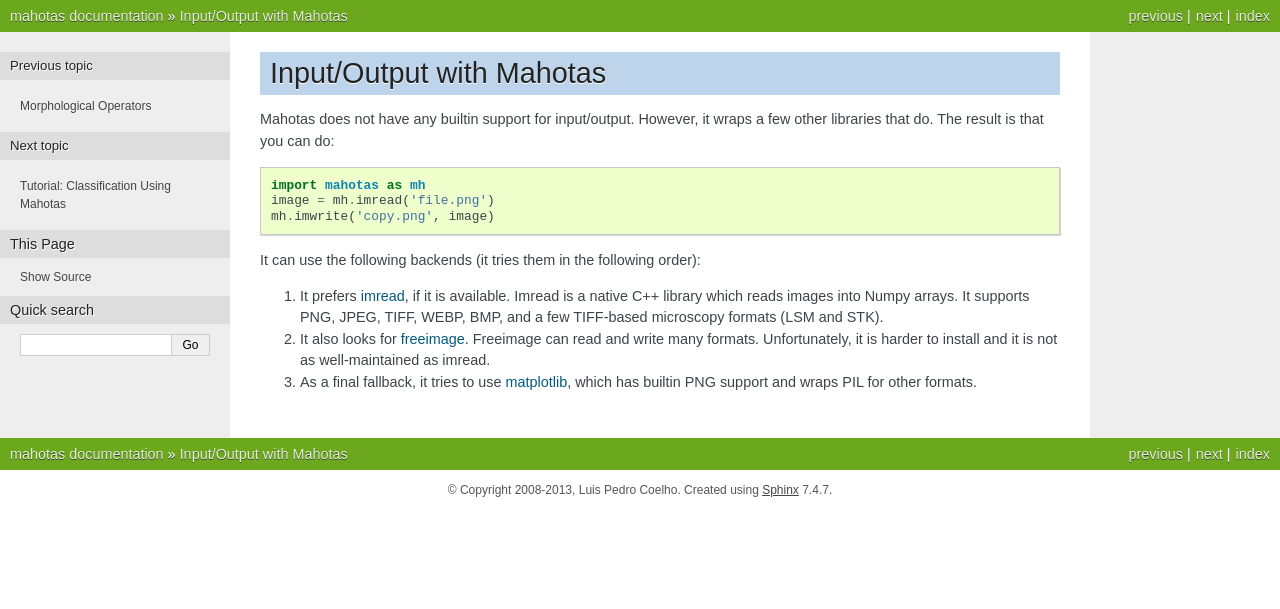
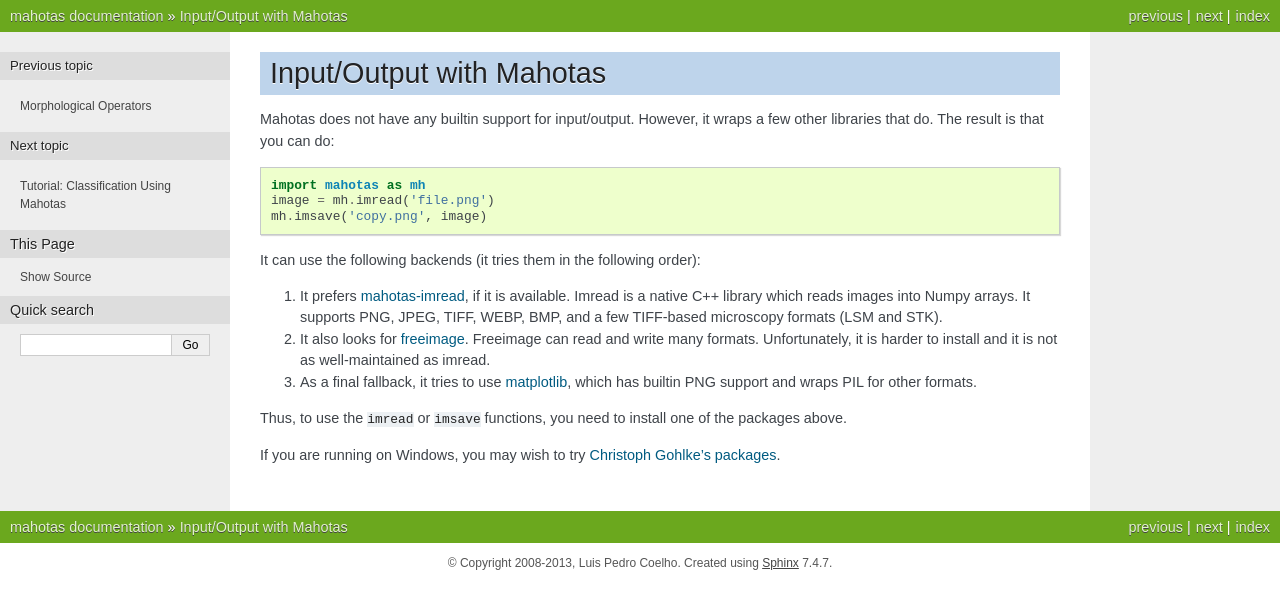
Before and after one commit to luispedro/mahotas, a Sphinx documentation site: the page built from docs/source/io.rst, in a window 1280 px wide. Shown: the top 609 px of the page. Built offline with Sphinx 7.4.7, drawn with Linux system fonts in a browser that asks for light colours; formulas are drawn with MathJax 3; the version number could not be read and is left out.

Commit message:
DOC Clarify & fix code example

```diff
--- a/docs/source/faq.rst
+++ b/docs/source/faq.rst
@@ -56,8 +56,10 @@
 Imread cannot find FreeImage
 ~~~~~~~~~~~~~~~~~~~~~~~~~~~~
 
-Mahotas itself does not have the functionality to read in images. ``imread`` is
-just a wrapper around one of 3 backends:
+Mahotas itself does not have the functionality to read in images (see the `I/O
+section <io.html>`__.
+
+Functions such as ``imread`` are just a wrapper around one of 3 backends:
 
 1. mahotas-imread (i.e., https://pypi.python.org/pypi/imread)
 2. FreeImage
--- a/docs/source/io.rst
+++ b/docs/source/io.rst
@@ -7,11 +7,11 @@
 
     import mahotas as mh
     image = mh.imread('file.png')
-    mh.imwrite('copy.png', image)
+    mh.imsave('copy.png', image)
 
 It can use the following backends (it tries them in the following order):
 
-1.  It prefers `imread <https://github.com/luispedro/imread>`__, if it is
+1.  It prefers `mahotas-imread <https://github.com/luispedro/imread>`__, if it is
     available. Imread is a native C++ library which reads images into Numpy
     arrays. It supports PNG, JPEG, TIFF, WEBP, BMP, and a few TIFF-based
     microscopy formats (LSM and STK).
@@ -23,3 +23,9 @@
 3.  As a final fallback, it tries to use `matplotlib
     <http://matplotlib.org/>`__, which has builtin PNG support and wraps PIL
     for other formats.
+
+Thus, to use the ``imread`` or ``imsave`` functions, you need to install one of
+the packages above.
+
+If you are running on Windows, you may wish to try `Christoph Gohlke's packages
+<http://www.lfd.uci.edu/~gohlke/pythonlibs/#mahotas>`__.
```
